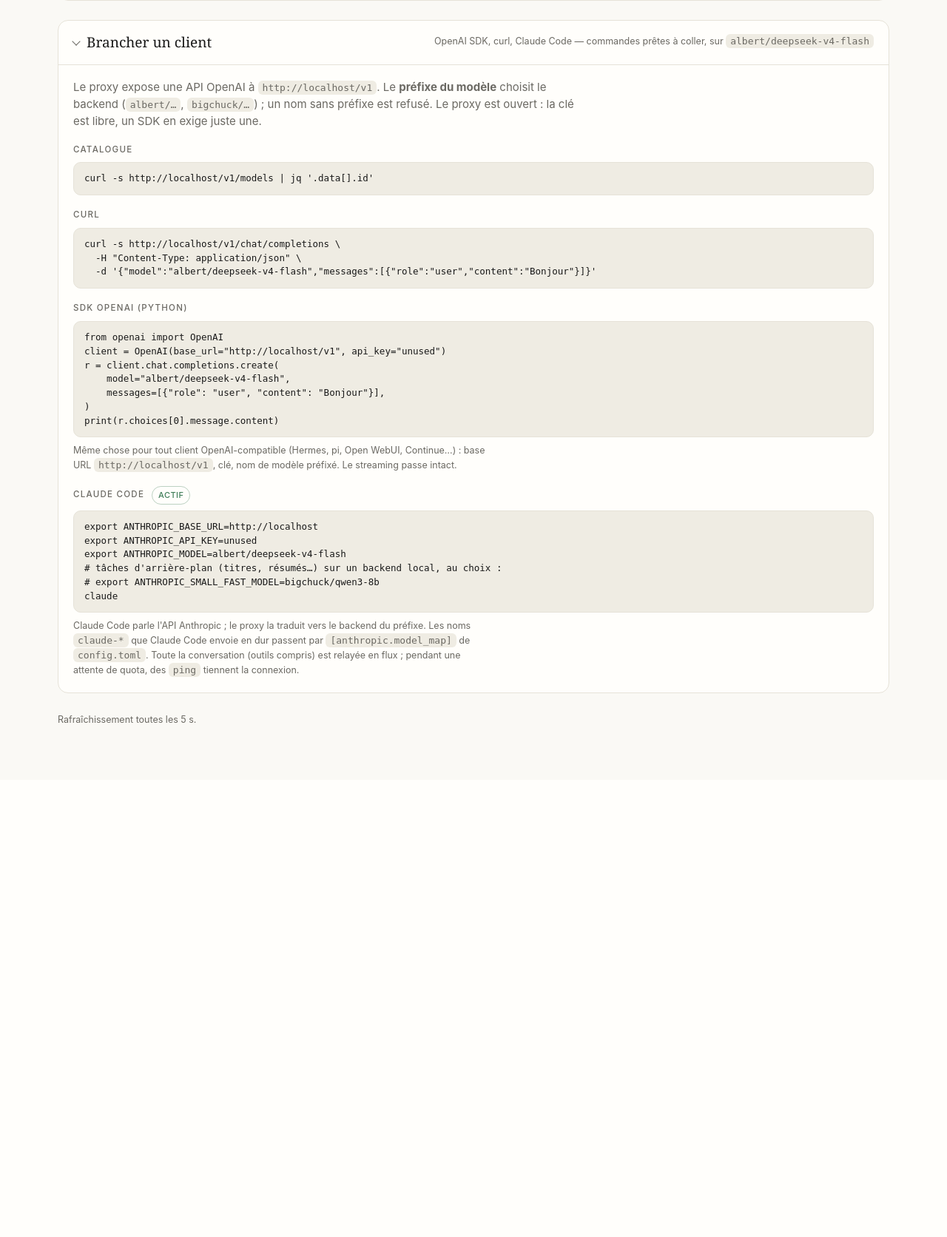
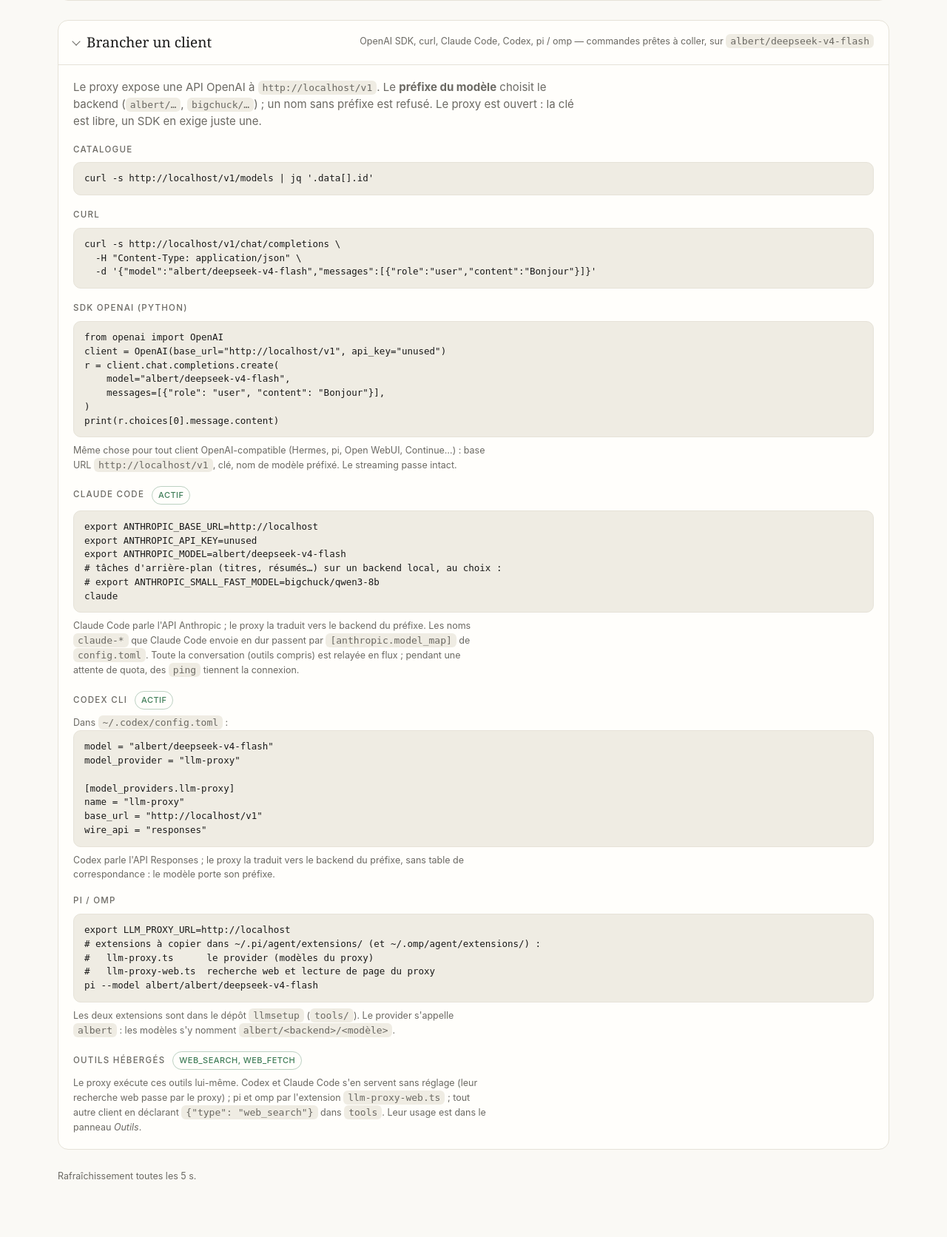
Before and after one commit to c4software/llm-proxy, a FastAPI app: page /ui in a window 1280 px wide, after a click that opens the changed part. Shown: the part 655-2327 px from the top of the page at 74% size. Before the commit the page ends 1632 px from the top, so only its background shows below. Run offline with FastAPI, Linux system fonts and the light colour scheme; data that the repository does not hold is empty; some libraries are stand-ins or nearby versions.

Commit message:
Catalogue et tableau de bord : type des modèles sans type, exemples bornés au chat, Codex et pi/omp
Un catalogue sans type ni architecture (llama-swap devant gufo) publiait tout
en text-generation, modèles d'image, de voix et de transcription compris. Le
type est maintenant lu au nom du modèle (mot entier : image, tts, asr,
embed…), avec [backends.<nom>.model_types] pour imposer un type par motif.
/healthz expose chat_models par backend.

Tableau de bord, « Brancher un client » : le modèle d'exemple est le plus
actif parmi les modèles de CONVERSATION (un modèle d'image pouvait y
apparaître) ; sections Codex CLI (config.toml), pi / omp (extensions de
llmsetup) et outils hébergés actifs.

178 tests passent. Rendu non vu dans un navigateur.

```diff
--- a/llm_proxy/app.py
+++ b/llm_proxy/app.py
@@ -61,6 +61,7 @@ association routeurs ↔ modèles) vit dans albert.py.
 """
 
 import asyncio
+import fnmatch
 import hmac
 import json
 import os
@@ -602,6 +603,12 @@ async def healthz():
                 "meta_timeout": b.meta_timeout,
                 "connect_timeout": b.connect_timeout,
                 "last_seen_models": sorted(f"{name}/{m}" for m in b.models),
+                # Ceux qu'on peut proposer à un client de chat (ni image,
+                # ni voix, ni embeddings) : le tableau de bord y prend ses
+                # exemples. Vide tant que le catalogue n'a pas été lu.
+                "chat_models": sorted(
+                    f"{name}/{m}" for m in b.models
+                    if b.model_types.get(m, "text-generation") in CHAT_TYPES),
                 **(b.quota_state.snapshot() if b.quotas else {}),
             }
             for name, b in BACKENDS.items()
@@ -633,9 +640,33 @@ def _model_max_context(m: dict) -> int | None:
     return None
 
 
-def _model_type(m: dict) -> str:
-    """`type` d'une entrée /v1/models. Albert le fournit ; llama.cpp non —
-    on le dérive d'architecture.{input,output}_modalities."""
+# Types d'un modèle de CONVERSATION : ceux qu'on peut proposer en exemple
+# à un client de chat (tableau de bord, /healthz `chat_models`).
+CHAT_TYPES = ("text-generation", "image-text-to-text")
+
+# Un catalogue sans `type` ni `architecture` (llama-swap devant gufo ou
+# llama.cpp) : le nom est le seul indice. Sans cela un modèle d'image, de
+# voix ou de transcription était publié «text-generation» et proposé à un
+# client de chat. Un mot entier du nom, jamais une sous-chaîne ; pour un nom
+# qui trompe, [backends.<nom>.model_types] tranche.
+_NAME_TYPES = (
+    (("image", "flux", "sdxl", "diffusion", "imagen"), "text-to-image"),
+    (("tts", "speech", "voice"), "text-to-speech"),
+    (("asr", "whisper", "stt", "transcribe"), "automatic-speech-recognition"),
+    (("embed", "embedding", "embeddings", "bge", "e5"), "text-embeddings-inference"),
+    (("rerank", "reranker"), "text-classification"),
+)
+
+
+def _model_type(m: dict, b: Backend | None = None) -> str:
+    """`type` d'une entrée /v1/models, par ordre de confiance : le motif
+    de [backends.<nom>.model_types] ; le `type` du backend (Albert le
+    fournit) ; `architecture.{input,output}_modalities` (llama.cpp) ; à
+    défaut le nom (voir _NAME_TYPES) ; sinon «text-generation»."""
+    name = str(m.get("id") or "").lower()
+    for pattern, kind in (b.type_overrides.items() if b is not None else ()):
+        if fnmatch.fnmatchcase(name, pattern):
+            return kind
     if isinstance(m.get("type"), str):
         return m["type"]
     arch = m.get("architecture")
@@ -646,6 +677,11 @@ def _model_type(m: dict) -> str:
             return "automatic-speech-recognition"
         if "image" in inp and "text" in out:
             return "image-text-to-text"
+        return "text-generation"
+    words = set(name.replace("/", "-").replace("_", "-").replace(".", "-").split("-"))
+    for keys, kind in _NAME_TYPES:
+        if words.intersection(keys):
+            return kind
     return "text-generation"
 
 
@@ -675,7 +711,7 @@ async def fetch_models(b: Backend, request: Request | None = None) -> list | Non
     for m in data:
         if isinstance(m, dict) and m.get("id"):
             costs = m.get("costs")
-            kind = _model_type(m)
+            kind = _model_type(m, b)
             types[str(m["id"]).lower()] = kind
             for a in m.get("aliases") or []:
                 if isinstance(a, str):
--- a/llm_proxy/backends.py
+++ b/llm_proxy/backends.py
@@ -72,6 +72,14 @@ class Backend:
         # images — un backend llama.cpp en sert de toutes sortes, et
         # envoyer une image à un modèle texte seul est un 500 assuré.
         self.model_types: dict[str, str] = {}
+        # Type imposé pour des modèles de CE backend, par motif (jokers
+        # shell, casse ignorée) : pour un catalogue qui ne dit pas ce que
+        # sont ses modèles (llama-swap) et dont le nom trompe la déduction.
+        overrides = cfg.get("model_types")
+        self.type_overrides: dict[str, str] = {
+            str(k).strip().lower(): str(v).strip()
+            for k, v in (overrides.items() if isinstance(overrides, dict) else ())
+            if str(k).strip() and str(v).strip()}
 
     @staticmethod
     def _tool_choice(value) -> str | None:
--- a/llm_proxy/web/static/dashboard.js
+++ b/llm_proxy/web/static/dashboard.js
@@ -93,6 +93,11 @@ createApp({
     const health = ref(null);
     const anthropic = computed(() => health.value
       ? !!(health.value.anthropic || {}).enabled : null);
+    const responses = computed(() => health.value
+      ? !!(health.value.responses || {}).enabled : null);
+    // Outils que le proxy exécute lui-même (recherche web, lecture de page…).
+    const hostedTools = computed(() =>
+      ((health.value || {}).tools || {}).enabled || []);
 
     // ── formatage ───────────────────────────────────────────────────────
     // Entier à la française : espace comme séparateur de milliers.
@@ -322,12 +327,23 @@ createApp({
     const origin = window.location.origin;
     const authRequired = computed(() => !!(health.value || {}).auth_required);
     const apiKey = computed(() => authRequired.value ? "<clé du proxy>" : "unused");
+    // Les exemples sont des commandes de CHAT : seuls les modèles de
+    // conversation y ont leur place — pas un modèle d'image, de voix ou
+    // d'embeddings, même s'il est le plus actif de la période. /healthz
+    // les liste par backend (`chat_models`, d'après le type au catalogue) ;
+    // tant qu'il ne les connaît pas (catalogue pas encore lu), aucun
+    // filtre : mieux vaut un exemple approximatif que pas d'exemple.
+    const chatModels = computed(() => Object.values(
+      (health.value || {}).backends || {}).flatMap((b) => b.chat_models || []));
+    const isChat = (id) => !chatModels.value.length
+      || chatModels.value.includes(String(id).toLowerCase());
     const exampleModel = computed(() => {
-      const top = [...models.value].sort((a, b) => b.requests - a.requests)[0];
+      const top = [...models.value].filter((m) => isChat(m.id))
+        .sort((a, b) => b.requests - a.requests)[0];
       if (top) return top.id;
       const seen = Object.values((health.value || {}).backends || {})
-        .flatMap((b) => b.last_seen_models || []);
-      return seen[0] || "albert/deepseek-v4-flash";
+        .flatMap((b) => b.last_seen_models || []).filter(isChat);
+      return chatModels.value[0] || seen[0] || "albert/deepseek-v4-flash";
     });
     // Un modèle d'un AUTRE backend que l'exemple, s'il y en a un : c'est
     // l'usage typique du petit modèle rapide (local, sans quota).
@@ -335,7 +351,7 @@ createApp({
       const main = exampleModel.value.split("/")[0];
       const seen = Object.entries((health.value || {}).backends || {})
         .filter(([name]) => name !== main)
-        .flatMap(([, b]) => b.last_seen_models || []);
+        .flatMap(([, b]) => b.last_seen_models || []).filter(isChat);
       return seen[0] || "bigchuck/qwen3-8b";
     });
     const snippets = computed(() => {
@@ -360,6 +376,21 @@ export ANTHROPIC_MODEL=${model}
 # tâches d'arrière-plan (titres, résumés…) sur un backend local, au choix :
 # export ANTHROPIC_SMALL_FAST_MODEL=${smallModel_}
 claude`,
+        // ~/.codex/config.toml : un provider en API Responses. `env_key`
+        // seulement si le proxy exige une clé (Codex refuse une variable vide).
+        codex: `model = "${model}"
+model_provider = "llm-proxy"
+
+[model_providers.llm-proxy]
+name = "llm-proxy"
+base_url = "${origin}/v1"
+wire_api = "responses"${auth ? '\nenv_key = "LLM_PROXY_KEY"   # export LLM_PROXY_KEY=' + key : ""}`,
+        // pi et omp : les extensions du dépôt llmsetup, qui lisent ces variables.
+        pi: `export LLM_PROXY_URL=${origin}${auth ? "\nexport LLM_PROXY_API_KEY=" + key : ""}
+# extensions à copier dans ~/.pi/agent/extensions/ (et ~/.omp/agent/extensions/) :
+#   llm-proxy.ts      le provider (modèles du proxy)
+#   llm-proxy-web.ts  recherche web et lecture de page du proxy
+pi --model albert/${model}`,
       };
     });
     const shortcuts = computed(() => windows.map((w) => w.key).join(" / ") +
@@ -501,7 +532,8 @@ claude`,
 
     return { windows, current, metrics, metric, metricUnit, metricLabel,
              models, totals, bars, axis, peak, since, now, tools, toolCalls,
-             loaded, entering, anthropic, authRequired, exampleModel,
+             loaded, entering, anthropic, responses, hostedTools,
+             authRequired, exampleModel,
              snippets, origin, note, shortcuts, bucketLabel, successRate,
              backendSummary, num, ms, ago, dur, moment, tickLabel, select,
              selectMetric };
--- a/llm_proxy/web/templates/index.html
+++ b/llm_proxy/web/templates/index.html
@@ -256,8 +256,8 @@
   <details class="panel howto">
     <summary>
       <h2>Brancher un client</h2>
-      <span class="meta">OpenAI SDK, curl, Claude Code — commandes prêtes
-        à coller, sur <code>{{ exampleModel }}</code></span>
+      <span class="meta">OpenAI SDK, curl, Claude Code, Codex, pi / omp —
+        commandes prêtes à coller, sur <code>{{ exampleModel }}</code></span>
     </summary>
     <div class="howto-body">
       <p class="lead">Le proxy expose une API OpenAI à
@@ -311,6 +311,44 @@
           <code>claude-*</code> se traduisent dans
           <code>[anthropic.model_map]</code>.</p>
       </section>
+
+      <section>
+        <h3>Codex CLI
+          <span class="tag" :class="responses ? 'exact' : 'est'">{{
+            responses === null ? "…" : responses ? "actif" : "inactif" }}</span>
+        </h3>
+        <template v-if="responses">
+          <p class="note">Dans <code>~/.codex/config.toml</code> :</p>
+          <pre>{{ snippets.codex }}</pre>
+          <p class="note">Codex parle l'API Responses ; le proxy la traduit
+            vers le backend du préfixe, sans table de correspondance : le
+            modèle porte son préfixe.</p>
+        </template>
+        <p v-else class="note">Surface désactivée : mettre
+          <code>[responses] enabled = true</code> dans
+          <code>config.toml</code> et redémarrer.</p>
+      </section>
+
+      <section>
+        <h3>pi / omp</h3>
+        <pre>{{ snippets.pi }}</pre>
+        <p class="note">Les deux extensions sont dans le dépôt
+          <code>llmsetup</code> (<code>tools/</code>). Le provider
+          s'appelle <code>albert</code> : les modèles s'y nomment
+          <code>albert/&lt;backend&gt;/&lt;modèle&gt;</code>.</p>
+      </section>
+
+      <section v-if="hostedTools.length">
+        <h3>Outils hébergés
+          <span class="tag exact">{{ hostedTools.join(", ") }}</span>
+        </h3>
+        <p class="note">Le proxy exécute ces outils lui-même. Codex et
+          Claude Code s'en servent sans réglage (leur recherche web passe
+          par le proxy) ; pi et omp par l'extension
+          <code>llm-proxy-web.ts</code> ; tout autre client en déclarant
+          <code>{"type": "web_search"}</code> dans <code>tools</code>.
+          Leur usage est dans le panneau <em>Outils</em>.</p>
+      </section>
     </div>
   </details>
 
```
Also changed, not shown: data/config.example.toml (+10 -0 lines), tests/test_tools.py (+25 -0 lines), README.md.
